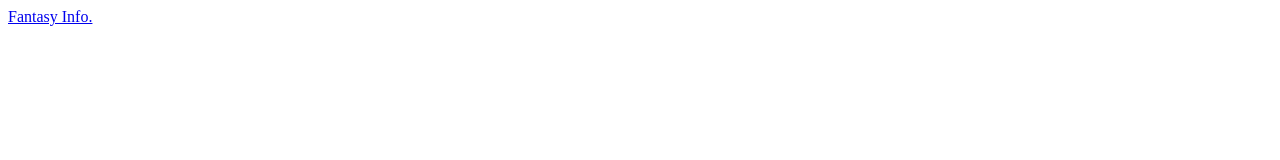
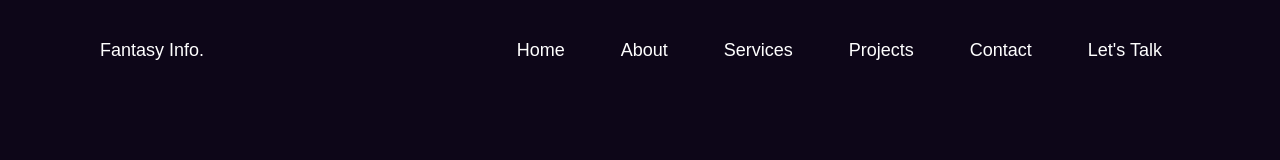
Before and after one commit to fantasyinfo/portfolio, a plain HTML site: page index.html in a window 1280 px wide. Drawn offline with Linux system fonts and the light colour scheme.

Commit message:
header html done

```diff
--- a/assets/css/general.css
+++ b/assets/css/general.css
@@ -0,0 +1,74 @@
+/* Font Face Rubik */
+
+@font-face{
+    font-family:'Rubik Black';
+    src:url('../fonts/Rubik-Black.ttf');
+}
+@font-face{
+    font-family:'Rubik Bold';
+    src:url('../fonts/Rubik-Bold.ttf');
+}
+@font-face{
+    font-family:'Rubik SemiBold';
+    src:url('../fonts/Rubik-SemiBold.ttf');
+}
+@font-face{
+    font-family:'Rubik ExtraBold';
+    src:url('../fonts/Rubik-ExtraBold.ttf');
+}
+@font-face{
+    font-family:'Rubik Italic';
+    src:url('../fonts/Rubik-Italic.ttf');
+}
+@font-face{
+    font-family:'Rubik Light';
+    src:url('../fonts/Rubik-Light.ttf');
+}
+@font-face{
+    font-family:'Rubik Medium';
+    src:url('../fonts/Rubik-Medium.ttf');
+}
+@font-face{
+    font-family:'Rubik Regular';
+    src:url('../fonts/Rubik-Regular.ttf');
+}
+
+:root {
+    --primary-color: #8338ec;
+    --secondary-color:#0d0618;
+}
+/* Reset  */
+*{
+    margin:0;
+    padding:0;
+    box-sizing: border-box;
+    list-style-type:none;
+}
+
+
+html {
+    font-size:62.5%;
+    font-family:'Rubik', sans-serif;
+}
+
+body {
+    background-color:var(--secondary-color);
+}
+
+h1,h2,h3,h4,h5,h6,p {
+    margin:0;
+}
+
+a {
+    text-decoration:none;
+}
+
+img {
+    width:100%;
+}
+
+.container {
+    max-width:114em;
+    padding:0 2em;
+    margin:0 auto;
+}
--- a/assets/css/style.css
+++ b/assets/css/style.css
@@ -0,0 +1,27 @@
+/* Header */
+
+header {
+    height:10em;
+    width:100%;
+    padding:2em 10em;
+    display:flex;
+    align-items:center;
+    justify-content:space-between;
+}
+
+header a.logo {
+    font-size:1.8rem;
+    color:#fff;
+}
+
+header nav ul{
+    display:flex;
+    gap:2em;
+}
+
+header nav ul li a {
+    color:#fff;
+    font-size:1.8rem;
+    display:block;
+    padding:0.5em 1em;
+}
--- a/index.html
+++ b/index.html
@@ -14,14 +14,36 @@
     <header>
 
         <!-- Logo -->
-        <a href="#" >Fantasy Info.</a>
+        <a href="#" class="logo">Fantasy Info.</a>
 
-
+        <!-- Menus -->
+        <nav>
+            <ul>
+                <li>
+                    <a href="#" class="active" >Home </a>
+                </li>
+                <li>
+                    <a href="#" >About </a>
+                </li>
+                <li>
+                    <a href="#" >Services </a>
+                </li>
+                <li>
+                    <a href="#" >Projects </a>
+                </li>
+                <li>
+                    <a href="#" >Contact </a>
+                </li>
+                <li>
+                    <a href="#" class="btn btn-primary">Let's Talk </a>
+                </li>
+            </ul>
+        </nav>
 
     </header>
 
     <!-- Main -->
-    <main>
+    <main class="container">
 
         <!-- Aside -->
         <aside>
```
Also changed, not shown: assets/fonts/Rubik-Black.ttf (added), assets/fonts/Rubik-BlackItalic.ttf (added), assets/fonts/Rubik-Bold.ttf (added), assets/fonts/Rubik-BoldItalic.ttf (added), assets/fonts/Rubik-ExtraBold.ttf (added), assets/fonts/Rubik-ExtraBoldItalic.ttf (added), assets/fonts/Rubik-Italic.ttf (added), assets/fonts/Rubik-Light.ttf (added), assets/fonts/Rubik-LightItalic.ttf (added), assets/fonts/Rubik-Medium.ttf (added), assets/fonts/Rubik-MediumItalic.ttf (added), assets/fonts/Rubik-Regular.ttf (added), assets/fonts/Rubik-SemiBold.ttf (added), assets/fonts/Rubik-SemiBoldItalic.ttf (added).
